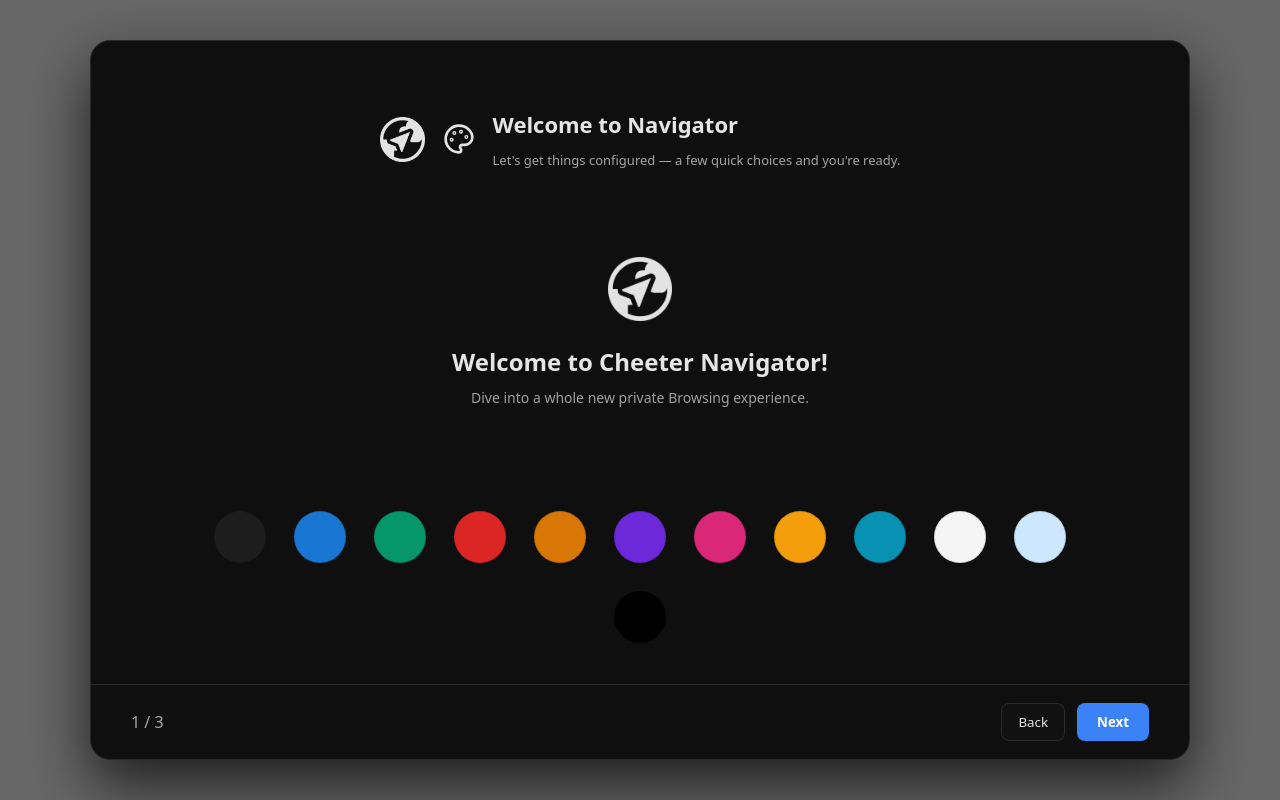
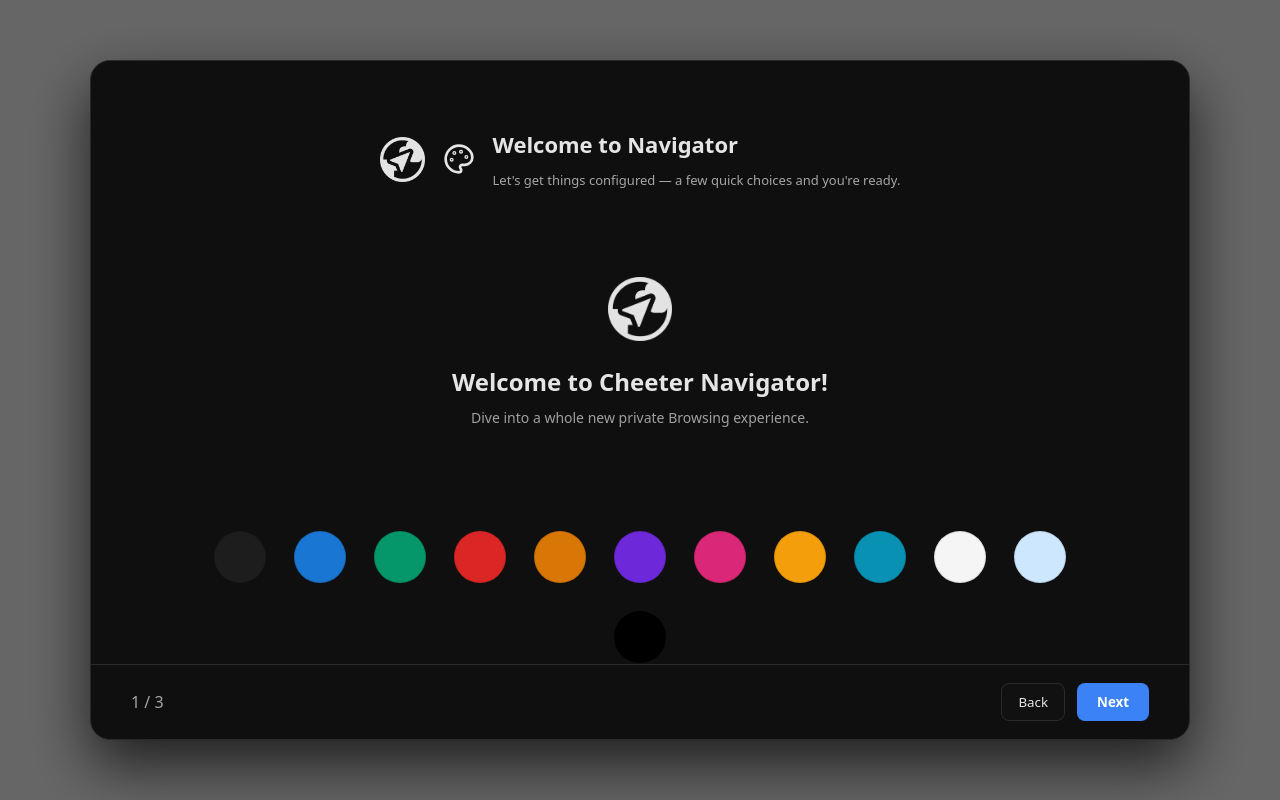
Before and after one commit to cheeterdev/navigator, an Electron app: page public/onboarding/index.html in a window 1280 px wide. Drawn offline with Linux system fonts and the light colour scheme; no server answers.

Commit message:
Reduce onboarding modal height
Lower the onboarding modal container height from 90% to 85% and the max-height from 760px to 700px in public/onboarding/index.html to improve fit on smaller viewports and reduce vertical overflow/clipping.

```diff
--- a/public/onboarding/index.html
+++ b/public/onboarding/index.html
@@ -539,9 +539,9 @@
         backdrop.style.cssText = "position:fixed; inset:0; background:rgba(0,0,0,0.6); display:flex; align-items:center; justify-content:center; z-index:9999; backdrop-filter: blur(8px);";
 
         container.style.width = '95%';
-        container.style.height = '90%';
+        container.style.height = '85%';
         container.style.maxWidth = '1100px';
-        container.style.maxHeight = '760px';
+        container.style.maxHeight = '700px';
         container.style.background = 'var(--bg-main)';
         container.style.borderRadius = '20px';
         container.style.boxShadow = '0 25px 60px rgba(0,0,0,0.7)';
```
